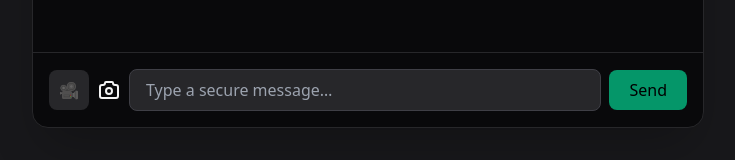
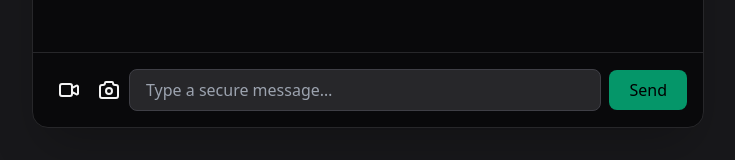
Before and after one commit to StephenDK/Secure_Line, a website with bundled scripts: page public/index.html in a window 1280 px wide. Shown: the part 632-792 px from the top of the page, without its empty margins (272-1007 px from the left). Built offline with nearby package versions, Linux system fonts and the light colour scheme; no server answers; files whose address does not match are found by name.

Commit message:
Video test and icon styles

```diff
--- a/public/index.html
+++ b/public/index.html
@@ -149,10 +149,24 @@
               class="hidden"
             />
             <div
-              class="w-10 h-10 flex items-center justify-center rounded-lg bg-zinc-800 hover:bg-zinc-700 transition"
+              class="w-10 h-10 flex items-center justify-center rounded-lg hover:bg-zinc-700 transition"
               title="Record or upload video"
             >
-              🎥
+              <svg
+                xmlns="http://www.w3.org/2000/svg"
+                width="24"
+                height="24"
+                viewBox="0 0 24 24"
+              >
+                <path
+                  fill="none"
+                  stroke="currentColor"
+                  stroke-linecap="round"
+                  stroke-linejoin="round"
+                  stroke-width="2"
+                  d="m15 10l4.553-2.276A1 1 0 0 1 21 8.618v6.764a1 1 0 0 1-1.447.894L15 14zM3 8a2 2 0 0 1 2-2h8a2 2 0 0 1 2 2v8a2 2 0 0 1-2 2H5a2 2 0 0 1-2-2z"
+                />
+              </svg>
             </div>
           </label>
           <!-- Image Upload -->
```
